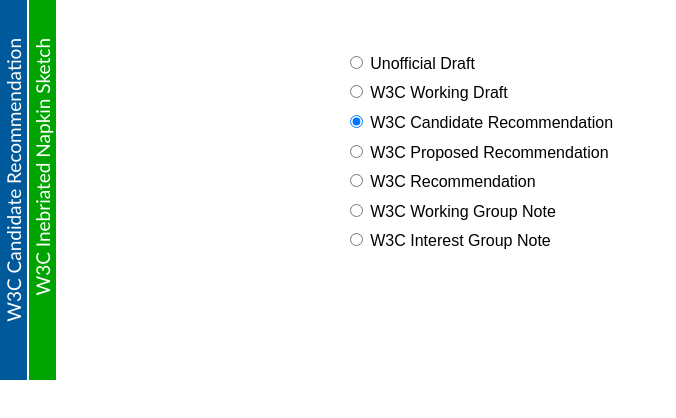
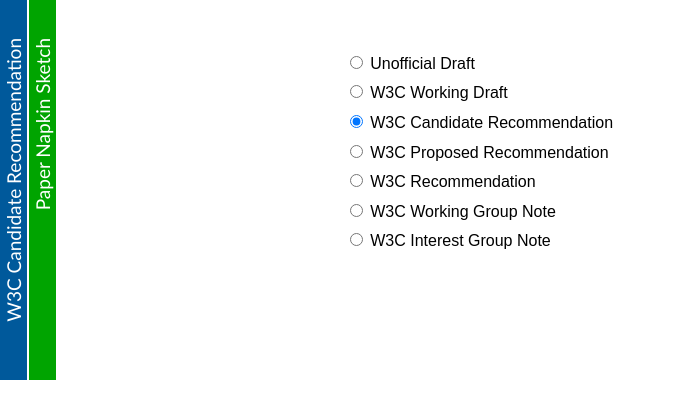
Before and after one commit to zachleat/w3c-banners, a plain HTML site: page index.html in a window 1280 px wide. Shown: the whole page, without its empty margins (0-676 px from the left). Drawn offline with Linux system fonts and the light colour scheme.

Commit message:
Clean it up, come on.

```diff
--- a/index.html
+++ b/index.html
@@ -22,7 +22,7 @@
 	</style>
 </head>
 <body>
-	<div class="w3c-custom green" contenteditable>W3C Inebriated Napkin Sketch</div>
+	<div class="w3c-custom green" contenteditable>Paper Napkin Sketch</div>
 
 	<label><input type="radio" name="banner" value="ud"> Unofficial Draft</label>
 	<label><input type="radio" name="banner" value="wd"> W3C Working Draft</label>
```
Also changed, not shown: README.md (added).
